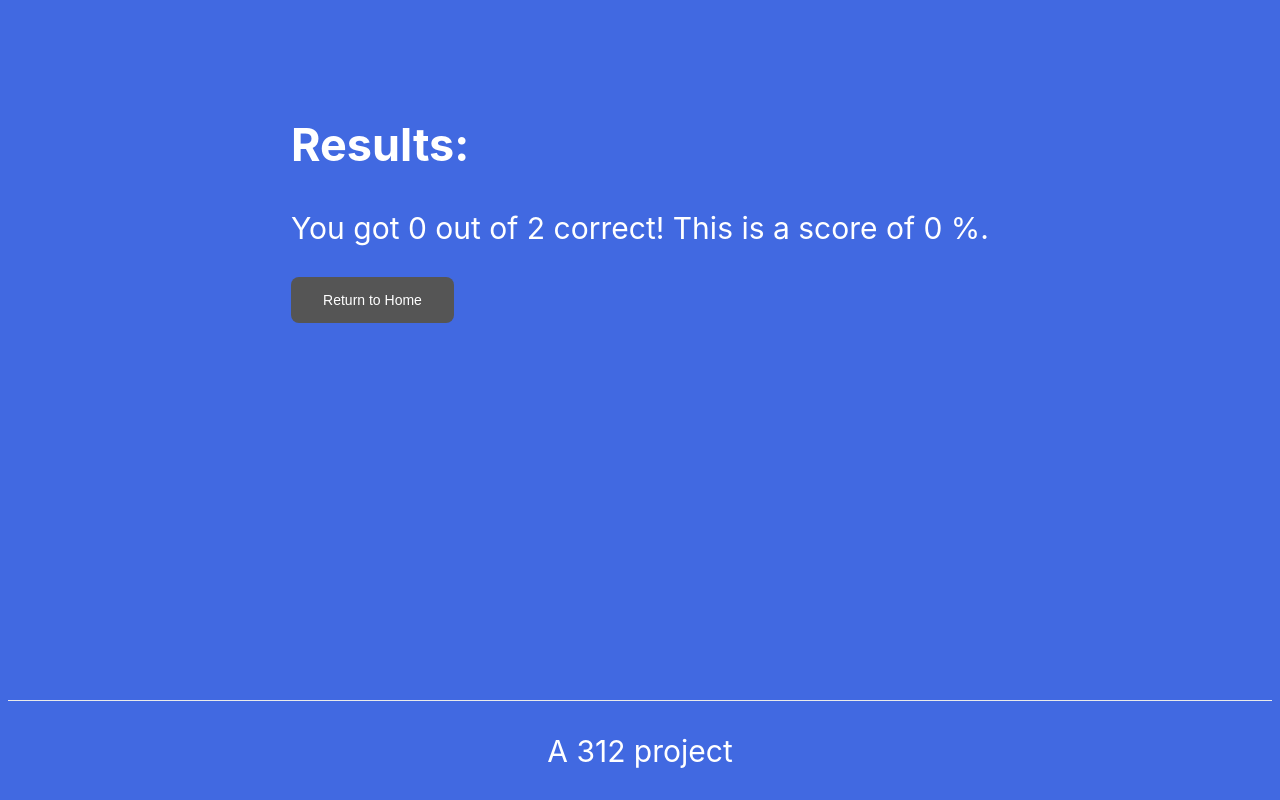
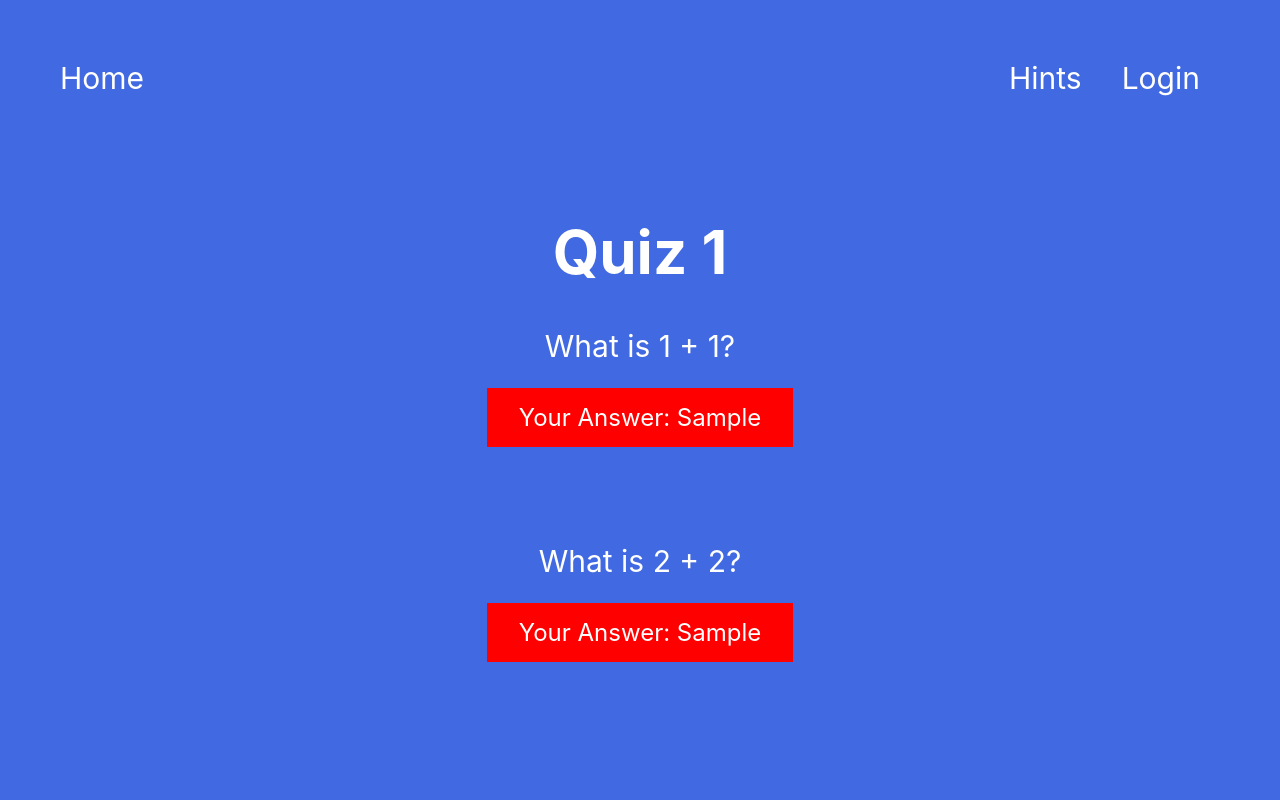
Before and after one commit to tpouler/Quiz-Maker, a Next.js app: page / in a window 1280 px wide. Both pictures are taken after typing "Sample", "Sample" into the empty fields and a click on the button "Submit". Shown: the top 800 px of the page. Built offline with nearby package versions, Linux system fonts and the light colour scheme.

Commit message:
Overlaps quiz and results and adds some styling

```diff
--- a/src/components/quiz.js
+++ b/src/components/quiz.js
@@ -15,7 +15,7 @@ import PropTypes from "prop-types";
 import styles from "../styles/index.module.css";
 
 //This function gives us the html for each question and calls setAnswer
-function AnswerInfo({ question }) {
+function AnswerInfo({ question, submitted }) {
   const [answer, setAnswer] = useState("");
 
   function setResponse(response) {
@@ -25,6 +25,7 @@ function AnswerInfo({ question }) {
 
   return (
     <div>
+      {!submitted && (
         <textarea
           type="text"
           value={answer}
@@ -34,20 +35,34 @@ function AnswerInfo({ question }) {
             setResponse(event.target.value);
           }}
         />
+      )}
+      {submitted && (
+        <p
+          className={styles.answer}
+          style={
+            question.response !== question.answer
+              ? { background: "red" }
+              : { background: "green" }
+          }
+        >
+          Your Answer: {answer}
+        </p>
+      )}
       <br />
     </div>
   );
 }
 AnswerInfo.propTypes = {
   question: PropTypes.object,
+  submitted: PropTypes.bool,
 };
 
-export default function Quiz({ questions, complete }) {
+export default function Quiz({ questions, complete, submitted }) {
   const questionMap = questions.map((question) => (
     <div key={question.id}>
       {question.question}
       <br />
-      <AnswerInfo question={question} />
+      <AnswerInfo question={question} submitted={submitted} />
       <br />
     </div>
   ));
@@ -56,6 +71,7 @@ export default function Quiz({ questions, complete }) {
     <div>
       {questionMap}
 
+      {!submitted && (
         <button
           className={styles.button}
           type="save"
@@ -64,12 +80,14 @@ export default function Quiz({ questions, complete }) {
         >
           Submit
         </button>
+      )}
     </div>
   );
 }
 Quiz.propTypes = {
   questions: PropTypes.array,
   complete: PropTypes.func,
+  submitted: PropTypes.bool,
 };
 
 /*
--- a/src/pages/index.js
+++ b/src/pages/index.js
@@ -24,7 +24,6 @@ export default function Main() {
     return questionList;
   }
 
-  if (!submitted) {
   console.log(`boolean of answer Submitted is: ${submitted}`);
   return (
     <div className={styles.header}>
@@ -33,36 +32,25 @@ export default function Main() {
         <link rel="icon" href="/favicon.ico" />
       </Head>
 
+      <nav className={styles.flexbox}>
+        <a href="home">Home</a>
         <ul className={styles.bar}>
-          <li className={styles.barElement}>
-            <a href="">Home</a>
-          </li>
           <li className={styles.barElement}>
             <a href="">Hints</a>
           </li>
+          <li className={styles.barElement}>
+            <a href="">Login</a>
+          </li>
         </ul>
+      </nav>
 
       <main>
         <h1 className="title">Quiz 1</h1>
-          <Quiz questions={questions} complete={complete} />
+        <Quiz questions={questions} complete={complete} submitted={submitted} />
+        {submitted && <ScoreReport questions={questions} />}
       </main>
 
       <footer>A 312 project</footer>
     </div>
   );
-  } else {
-    return (
-      <div className={styles.container}>
-        <Head>
-          <title>Generic project</title>
-          <link rel="icon" href="/favicon.ico" />
-        </Head>
-
-        <main>
-          <ScoreReport questions={questions} />
-        </main>
-        <footer>A 312 project</footer>
-      </div>
-    );
 }
-}
--- a/src/styles/index.module.css
+++ b/src/styles/index.module.css
@@ -40,3 +40,17 @@
   display: inline;
   padding: 20px;
 }
+
+.flexbox {
+  display: flex;
+  justify-content: space-between;
+}
+
+.answer {
+  padding: 15px 32px;
+  border: none;
+  color: white;
+  text-align: center;
+  text-decoration: none;
+  font-size: 24px;
+}
```
Lines whose indentation alone changed are shown as unchanged.
